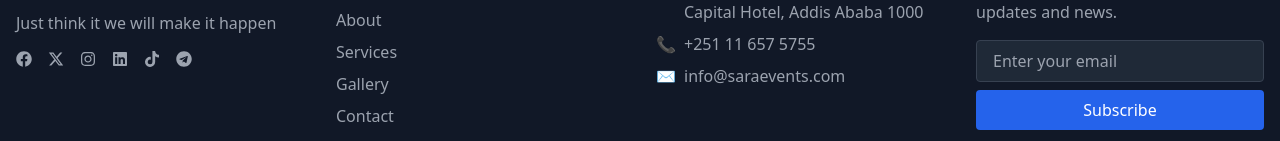
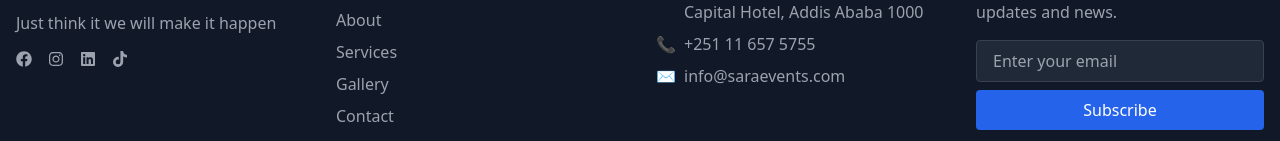
Before and after one commit to MikiZenebe/SARA-Event, a Next.js app: page /event in a window 1280 px wide. Shown: the part 5471-5612 px from the top of the page. Built offline with nearby package versions, Linux system fonts and the light colour scheme.

Commit message:
Update footer links and adjust IDs for consistency

```diff
--- a/app/property/mockData.js
+++ b/app/property/mockData.js
@@ -1845,7 +1845,7 @@ export const mockFooterData = {
       url: "https://www.facebook.com/share/16Wyzn7BmN/?mibextid=wwXIfr",
       icon: <FaFacebook />,
     },
-    { id: 2, url: "https://twitter.com", icon: <FaXTwitter /> },
+    // { id: 2, url: "https://twitter.com", icon: <FaXTwitter /> },
     {
       id: 3,
       url: "https://www.instagram.com/sara_events_marketing?igsh=YTM0Z3E3NjU4YnRw&utm_source=qr",
@@ -1853,7 +1853,7 @@ export const mockFooterData = {
     },
     {
       id: 4,
-      url: "https://www.linkedin.com/in/sara-aklilu-840a1128a/?originalSubdomain=et",
+      url: "https://www.linkedin.com/",
       icon: <FaLinkedin />,
     },
     {
@@ -1861,11 +1861,11 @@ export const mockFooterData = {
       url: "https://www.tiktok.com/@sara_events_marketing.23?_t=ZM-8z9RsL69se6&_r=1",
       icon: <FaTiktok />,
     },
-    {
-      id: 5,
-      url: "https://t.me/+eav8Df_bT-cyNjZk?fbclid=PAQ0xDSwL4W_dleHRuA2FlbQIxMQABp9hYAP8dxjY5Ec_wXA9GxwvuoHMEzn-CgGcKJsVWT8LEUml58UuNvaLMb9Fo_aem_-Q58ur8uDBIhNNb7eRfQDQ",
-      icon: <FaTelegram />,
-    },
+    // {
+    //   id: 6,
+    //   url: "https://t.me/+eav8Df_bT-cyNjZk?fbclid=PAQ0xDSwL4W_dleHRuA2FlbQIxMQABp9hYAP8dxjY5Ec_wXA9GxwvuoHMEzn-CgGcKJsVWT8LEUml58UuNvaLMb9Fo_aem_-Q58ur8uDBIhNNb7eRfQDQ",
+    //   icon: <FaTelegram />,
+    // },
   ],
   quickLinks: [
     { id: 1, label: "Home", href: "/event" },
@@ -1913,7 +1913,7 @@ export const mockPropertyFooterData = {
       url: "https://www.facebook.com/share/1E68jUsZLg/?mibextid=wwXIfr",
       icon: <FaFacebook />,
     },
-    { id: 2, url: "https://twitter.com", icon: <FaXTwitter /> },
+    // { id: 2, url: "https://twitter.com", icon: <FaXTwitter /> },
     {
       id: 3,
       url: "https://www.instagram.com/sem_property?utm_source=qr",
@@ -1921,7 +1921,7 @@ export const mockPropertyFooterData = {
     },
     {
       id: 4,
-      url: "https://www.linkedin.com/in/sara-aklilu-840a1128a/?originalSubdomain=et",
+      url: "https://www.linkedin.com/",
       icon: <FaLinkedin />,
     },
     {
@@ -1930,7 +1930,7 @@ export const mockPropertyFooterData = {
       icon: <FaTiktok />,
     },
     {
-      id: 5,
+      id: 6,
       url: "https://t.me/+eav8Df_bT-cyNjZk?fbclid=PAQ0xDSwL4W_dleHRuA2FlbQIxMQABp9hYAP8dxjY5Ec_wXA9GxwvuoHMEzn-CgGcKJsVWT8LEUml58UuNvaLMb9Fo_aem_-Q58ur8uDBIhNNb7eRfQDQ",
       icon: <FaTelegram />,
     },
```
